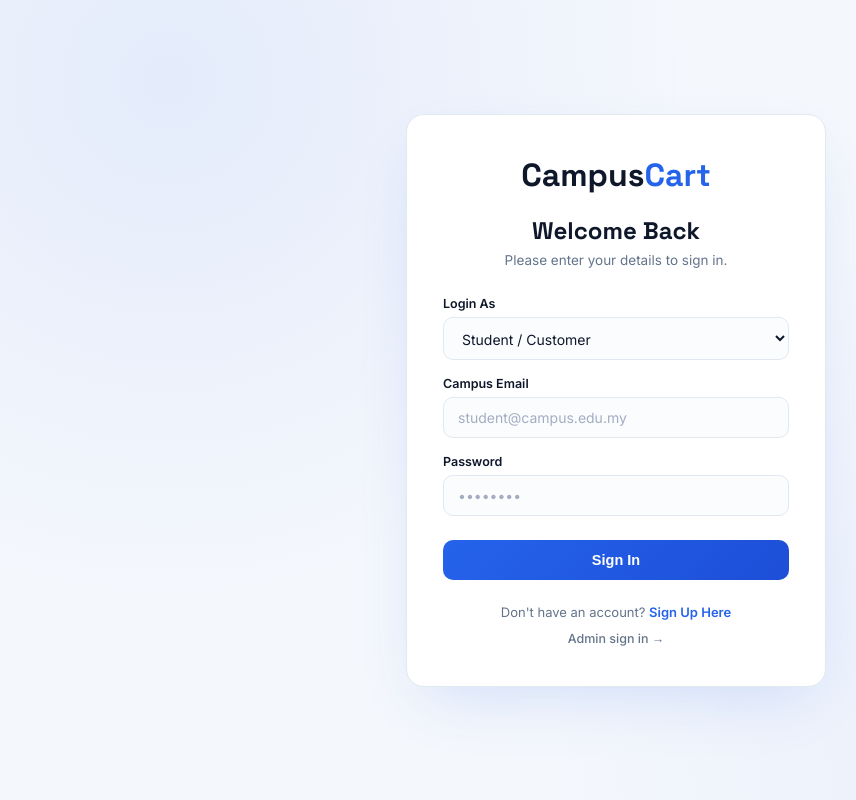
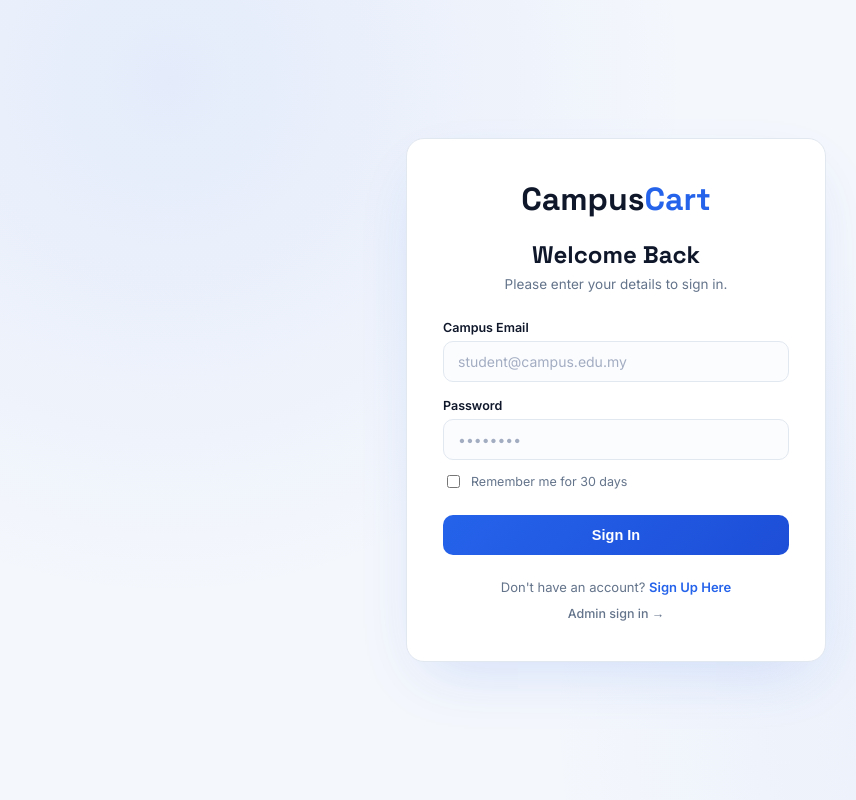
Before and after one commit to imannharith/CampusCart, a Flask app: page /login in a window 1280 px wide. Shown: the whole page, without its empty margins (24-880 px from the left). Run offline with Flask 3, Linux system fonts and the light colour scheme.

Commit message:
Add real user accounts, remember-me sessions, and admin allowlist
- database.py: new "users" table (fullname, email, password_hash,
  role). register() now creates a real account with a hashed
  password instead of just redirecting without saving anything.
- login() validates the submitted password against the stored hash
  and rejects bad credentials with an inline error, instead of
  accepting any email/password blindly. Removed the now-unused
  "Login As" role selector from login.html -- role comes from the
  account record, not a dropdown at login time.
- Added a "Remember me" checkbox that makes the session persist for
  30 days instead of expiring when the browser closes.
- admin_login() now checks against a hard-coded allowlist of 3
  admin emails with hashed passwords (ADMIN_ACCOUNTS in app.py),
  rejecting anything else, instead of accepting any input.
- Added matching error-message styling to auth.css and admin.css.

```diff
--- a/app.py
+++ b/app.py
@@ -1,12 +1,25 @@
+from datetime import timedelta
 from functools import wraps
 
 from flask import Flask, render_template, redirect, url_for, request, session
+from werkzeug.security import generate_password_hash, check_password_hash
 
 import database
 import admin_functions as admin
 
 app = Flask(__name__)
 app.secret_key = 'campuscart_secret_key_bebas_tukar'
+app.config['PERMANENT_SESSION_LIFETIME'] = timedelta(days=30)
+
+
+# Hard-coded admin allowlist -- only these emails/passwords can reach
+# the admin panel. Passwords are hashed here, never stored in plain
+# text, even though the hashes themselves live in source control.
+ADMIN_ACCOUNTS = {
+    "zikryman123@gmail.com": "scrypt:32768:8:1$lfJSd8WxZnbJAX6j$6f91f9a88d7409a67970259ce6276ff095810bc16cd24733ca514d155e99d76c6e71cfb2646cd17a0257080664097647ba8998330a562ec1da1465d30bf9e8bf",
+    "imannhairurizal@gmail.com": "scrypt:32768:8:1$nDtoMhQAZUKDqApr$603d72c49e6f8f568f62a6c2fa53a5d4ab945cbfb450f1f69ae9ca1e3e3a96fc12ea0b3605370d567651dcb3a64549717bca3872b676d40682af04d8586726f8",
+    "priyaankavi0703@gmail.com": "scrypt:32768:8:1$NAoOq6JLC75PWzFu$2f8166558a27e2bc51af2fe58aa0e3eaedf0ccb00f572556ed26d9e2312d9aa6172a09465970abbdbacb9c6521d88db8235665c6ae051749b6b69409c722f8c4",
+}
 
 
 def admin_required(view):
@@ -574,17 +587,19 @@ def view_orders():
 @app.route("/login", methods=["GET", "POST"])
 def login():
     if request.method == "POST":
-        # Ambil data dari form login.html
         email = request.form.get("email")
-        role = request.form.get("role")
+        password = request.form.get("password")
+        remember = request.form.get("remember")
 
-        # Simpan dalam session (Placeholder sehingga backend DB user korang siap)
-        session['user'] = email
-        session['role'] = role
+        user = database.get_user_by_email(email)
 
-        # Kalau Admin, hantar ke Dashboard. Kalau Customer/Seller, hantar ke Homepage
-        if role == "admin":
-            return redirect(url_for("dashboard"))
+        if user is None or not check_password_hash(user["password_hash"], password):
+            return render_template("login.html", error="Incorrect email or password.")
+
+        session.permanent = bool(remember)
+        session['user'] = user["email"]
+        session['role'] = user["role"]
+
         return redirect(url_for("home"))
 
     return render_template("login.html")
@@ -593,7 +608,20 @@ def login():
 @app.route("/register", methods=["GET", "POST"])
 def register():
     if request.method == "POST":
-        # Lepas register, terus minta user login
+        fullname = request.form.get("fullname")
+        role = request.form.get("role")
+        email = request.form.get("email")
+        password = request.form.get("password")
+        confirm_password = request.form.get("confirm_password")
+
+        if password != confirm_password:
+            return render_template("register.html", error="Passwords don't match.")
+
+        if database.get_user_by_email(email) is not None:
+            return render_template("register.html", error="An account with that email already exists.")
+
+        database.create_user(fullname, email, generate_password_hash(password), role)
+
         return redirect(url_for("login"))
 
     return render_template("register.html")
@@ -611,8 +639,13 @@ def logout():
 def admin_login():
     if request.method == "POST":
         email = request.form.get("email")
+        password = request.form.get("password")
 
-        # Placeholder sehingga backend DB user korang siap
+        password_hash = ADMIN_ACCOUNTS.get(email)
+
+        if password_hash is None or not check_password_hash(password_hash, password):
+            return render_template("admin_login.html", error="Incorrect email or password.")
+
         session['user'] = email
         session['role'] = 'admin'
 
--- a/database.py
+++ b/database.py
@@ -94,8 +94,45 @@ def init_db():
     )
     """)
 
+    # USERS TABLE (student / seller accounts, not admins -- those are
+    # a separate hard-coded allowlist in app.py)
+    cursor.execute("""
+    CREATE TABLE IF NOT EXISTS users (
+        id INTEGER PRIMARY KEY AUTOINCREMENT,
+        fullname TEXT NOT NULL,
+        email TEXT UNIQUE NOT NULL,
+        password_hash TEXT NOT NULL,
+        role TEXT NOT NULL DEFAULT 'student',
+        created_at TIMESTAMP DEFAULT CURRENT_TIMESTAMP
+    )
+    """)
+
     connection.commit()
     connection.close()
+
+
+# -------------------------
+# USER ACCOUNTS
+# -------------------------
+
+def create_user(fullname, email, password_hash, role):
+    connection = get_connection()
+    cursor = connection.cursor()
+    cursor.execute("""
+        INSERT INTO users (fullname, email, password_hash, role)
+        VALUES (?, ?, ?, ?)
+    """, (fullname, email, password_hash, role))
+    connection.commit()
+    connection.close()
+
+
+def get_user_by_email(email):
+    connection = get_connection()
+    cursor = connection.cursor()
+    cursor.execute("SELECT * FROM users WHERE email = ?", (email,))
+    user = cursor.fetchone()
+    connection.close()
+    return user
 
 
 # -------------------------
--- a/static/auth.css
+++ b/static/auth.css
@@ -71,6 +71,32 @@ h2 {
     display: flex;
     flex-direction: column;
     gap: 16px;
+}
+
+.auth-error {
+    background: #fef2f2;
+    border: 1px solid #fecaca;
+    color: #b91c1c;
+    font-size: 12.5px;
+    font-weight: 500;
+    padding: 10px 14px;
+    border-radius: 10px;
+    margin: 0 0 18px;
+    text-align: center;
+}
+
+.auth-checkbox {
+    display: flex;
+    align-items: center;
+    gap: 8px;
+    font-size: 12.5px;
+    color: var(--auth-text-dim);
+    cursor: pointer;
+    margin-top: -4px;
+}
+
+.auth-checkbox input {
+    accent-color: var(--auth-blue);
 }
 
 .form-group {
--- a/templates/admin_login.html
+++ b/templates/admin_login.html
@@ -13,6 +13,10 @@
             <p class="admin-label">ADMIN PANEL</p>
             <h2>Campus<span>Cart</span></h2>
             <p class="subtitle admin-auth-subtitle">Sign in to manage the marketplace.</p>
+
+            {% if error %}
+            <p class="admin-auth-error">{{ error }}</p>
+            {% endif %}
 
             <form action="/admin/login" method="POST" class="admin-auth-form">
 
--- a/templates/login.html
+++ b/templates/login.html
@@ -17,17 +17,12 @@
             <h2>Welcome Back</h2>
             <p class="auth-subtitle">Please enter your details to sign in.</p>
 
+            {% if error %}
+            <p class="auth-error">{{ error }}</p>
+            {% endif %}
+
             <!-- Form sedia untuk disambung oleh Backend Python -->
             <form action="/login" method="POST" class="auth-form">
-
-                <!-- Pilihan Role / Peranan -->
-                <div class="form-group">
-                    <label for="role">Login As</label>
-                    <select id="role" name="role" required>
-                        <option value="student">Student / Customer</option>
-                        <option value="seller">Student Seller</option>
-                    </select>
-                </div>
 
                 <div class="form-group">
                     <label for="email">Campus Email</label>
@@ -38,6 +33,11 @@
                     <label for="password">Password</label>
                     <input type="password" id="password" name="password" placeholder="••••••••" required>
                 </div>
+
+                <label class="auth-checkbox">
+                    <input type="checkbox" name="remember">
+                    Remember me for 30 days
+                </label>
 
                 <button type="submit" class="btn-auth">Sign In</button>
             </form>
--- a/templates/register.html
+++ b/templates/register.html
@@ -16,6 +16,10 @@
 
             <h2>Create an Account</h2>
             <p class="auth-subtitle">Join CampusCart to buy and sell campus essentials.</p>
+
+            {% if error %}
+            <p class="auth-error">{{ error }}</p>
+            {% endif %}
 
             <!-- Form sedia untuk disambung oleh Backend Python -->
             <form action="/register" method="POST" class="auth-form">
```
Also changed, not shown: static/admin.css (+12 -0 lines).
